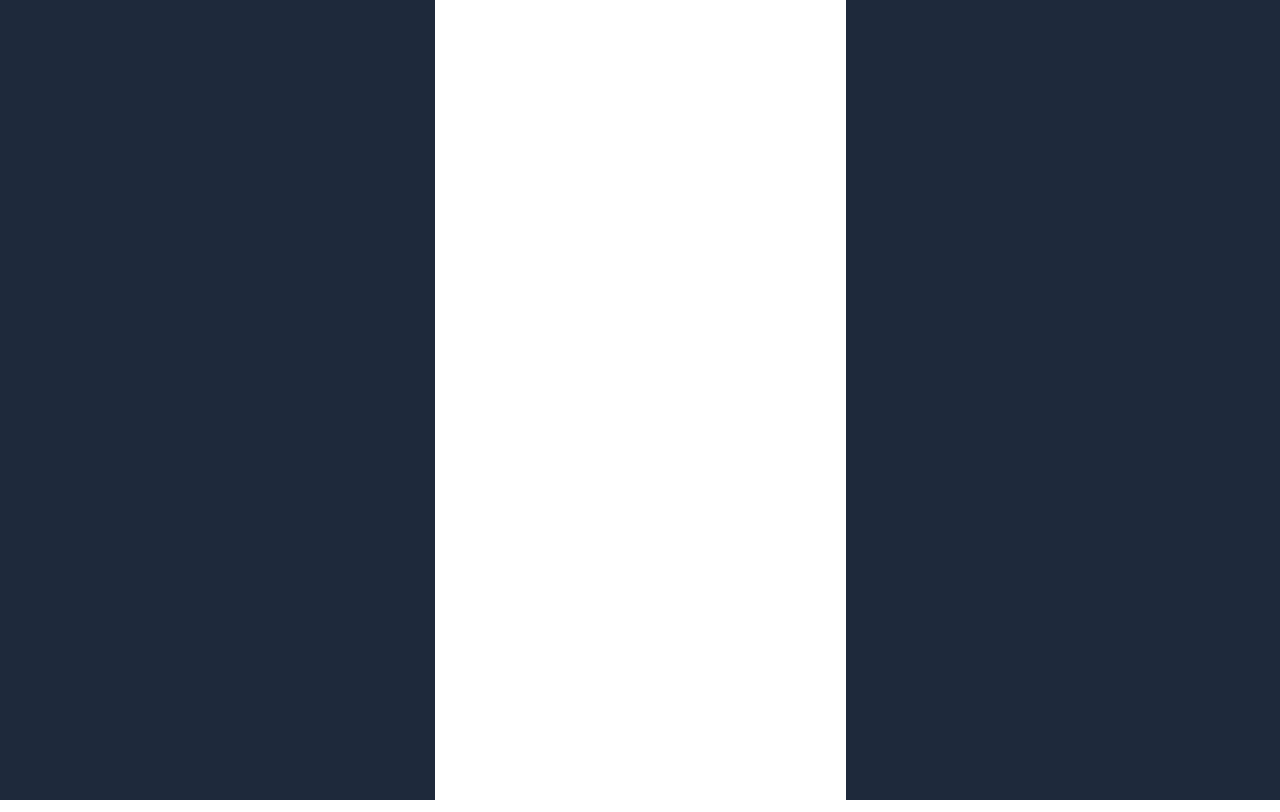
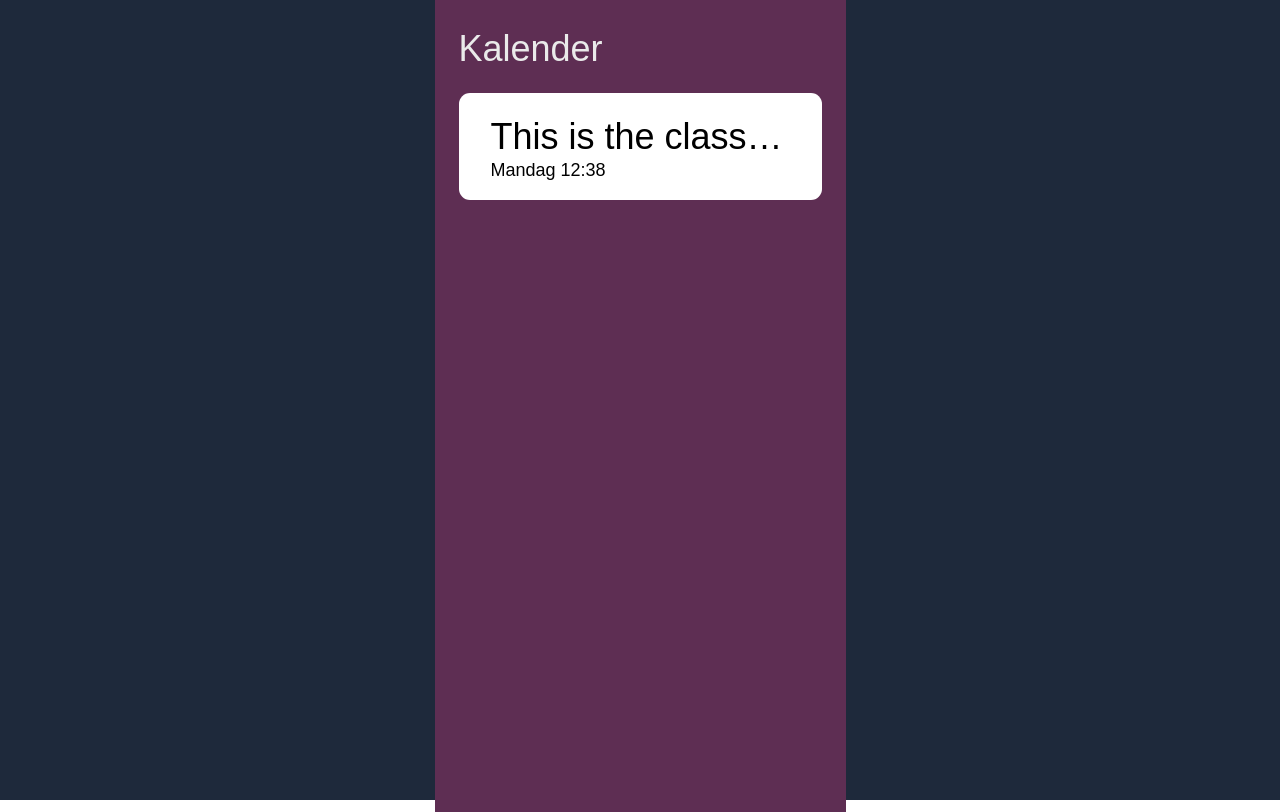
Before and after one commit to rts-cmk-wu06/landrup-dans-Bobber2002, a React (Create React App) app: page /calender in a window 1280 px wide. Before the commit this address had no page. Built offline with nearby package versions, Linux system fonts and the light colour scheme.

Commit message:
add calenderPage html and styling

```diff
--- a/src/App.js
+++ b/src/App.js
@@ -2,6 +2,7 @@ import Screen from "./lib/components/screen";
 import WelcomePage from "./pages/Welcome/welcome";
 import { BrowserRouter as Router, Routes, Route } from "react-router-dom";
 import HomePage from "./pages/Home/home";
+import CalenderPage from "./pages/Calender/calender";
 
 function App() {
   return (
@@ -21,6 +22,7 @@ function App() {
           <Routes>
             <Route path="/" element={<WelcomePage/>} />
             <Route path="/home" element={<HomePage/>} />
+            <Route path="/calender" element={<CalenderPage/>} />
           </Routes>
         </Router>
       </Screen>
--- /dev/null
+++ b/src/pages/Calender/calender.js
@@ -0,0 +1,33 @@
+import { Swiper, SwiperSlide } from "swiper/react";
+import { FreeMode } from "swiper";
+
+const CalenderPage = () => {
+  return (
+    <div
+      id="HomePage"
+      className="h-full w-full flex flex-col items-center bg-primary px-6 pt-10"
+    >
+      <div className="w-full h-full">
+        <p className="text-4xl pb-6 text-themewhite">Kalender</p>
+
+        <Swiper
+          id="slider"
+          className="h-[40rem] overflow-y-clip"
+          direction={"vertical"}
+          slidesPerView={4.5}
+          freeMode={true}
+          modules={[FreeMode]}
+        >
+          <SwiperSlide
+            className="w-full !h-[107px] px-8 py-6 text-ellipsis whitespace-nowrap bg-white mb-8 bg-contain bg-center rounded-[11px] overflow-hidden flex flex-col-reverse justify-center"
+          >
+            <h3 className="text-lg h-5">Mandag 12:38</h3>
+            <h2 className="text-4xl text-ellipsis overflow-hidden">This is the class youre signing up to</h2>
+          </SwiperSlide>
+        </Swiper>
+      </div>
+    </div>
+  );
+};
+
+export default CalenderPage;
```
